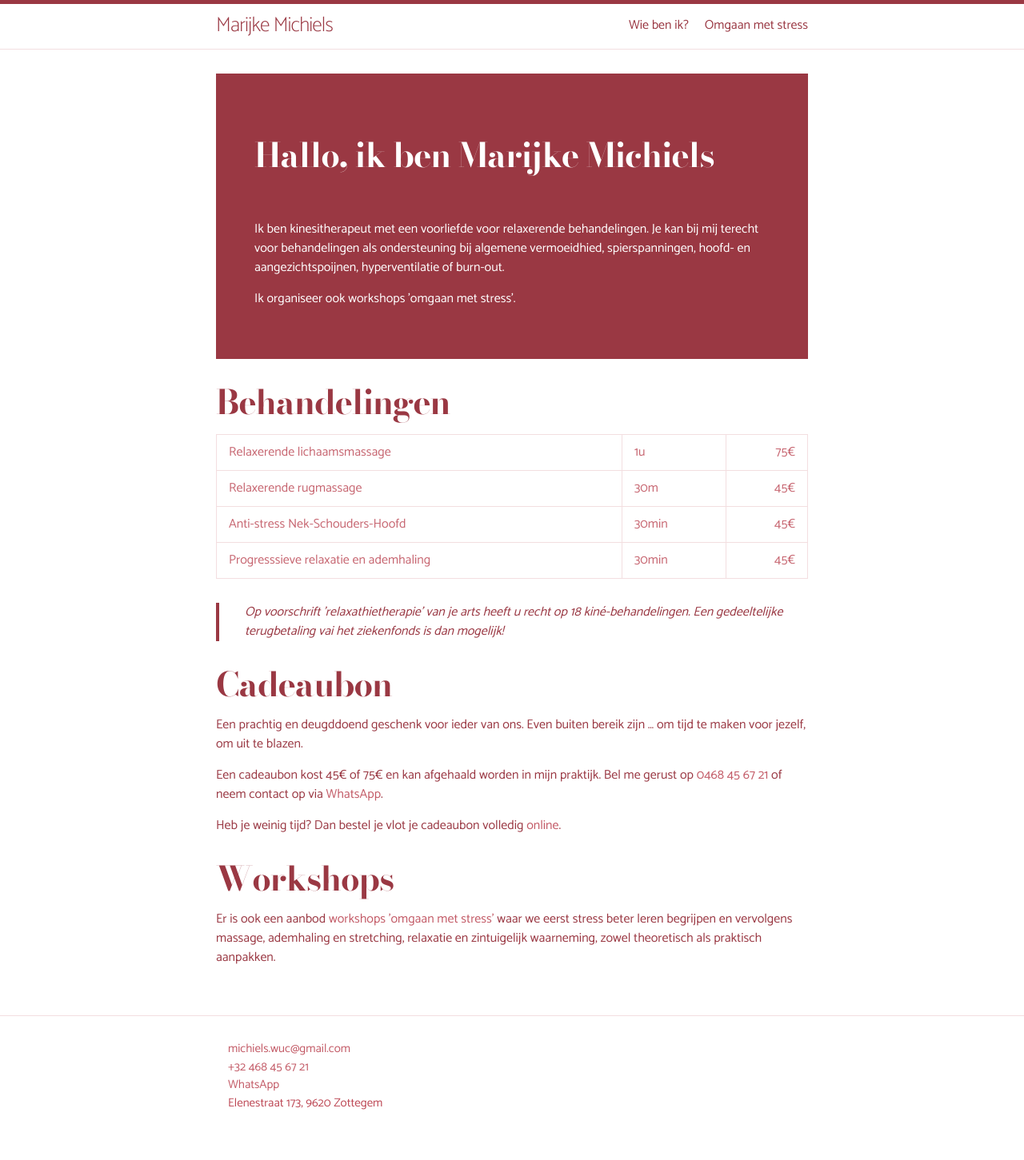
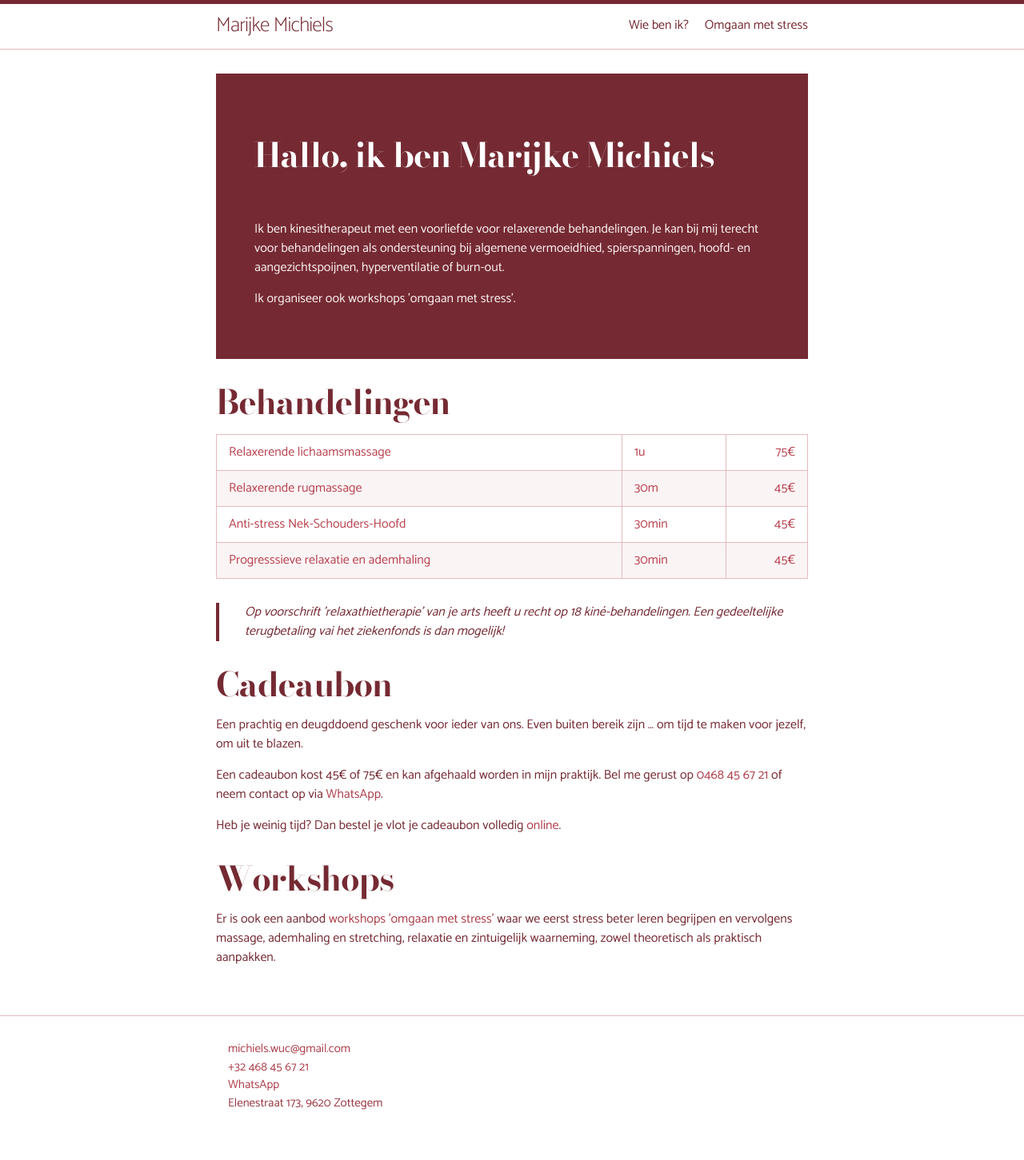
Before and after one commit to koenhandekyn/marijkemichiels, a Jekyll site: the page built from index.md, in a window 1280 px wide. Shown: the whole page at 80% size. Built offline with Jekyll 4.4.1, drawn with Linux system fonts in a browser that asks for light colours.

Commit message:
initial commit

```diff
--- a/_sass/minima/skins/auto.scss
+++ b/_sass/minima/skins/auto.scss
@@ -11,7 +11,7 @@ $color-scheme-dark: false !default;
 // ----------
 
 // $lm-brand-color:           darken(#5EA9BE, 10%) !default;
-$lm-brand-color:           lighten(#9A3843, 10%) !default;
+$lm-brand-color:           lighten(#9A3843, 0%) !default;
 $lm-brand-color-light:     lighten($lm-brand-color, 40%) !default;
 $lm-brand-color-dark:      darken($lm-brand-color, 10%) !default;
 
```
